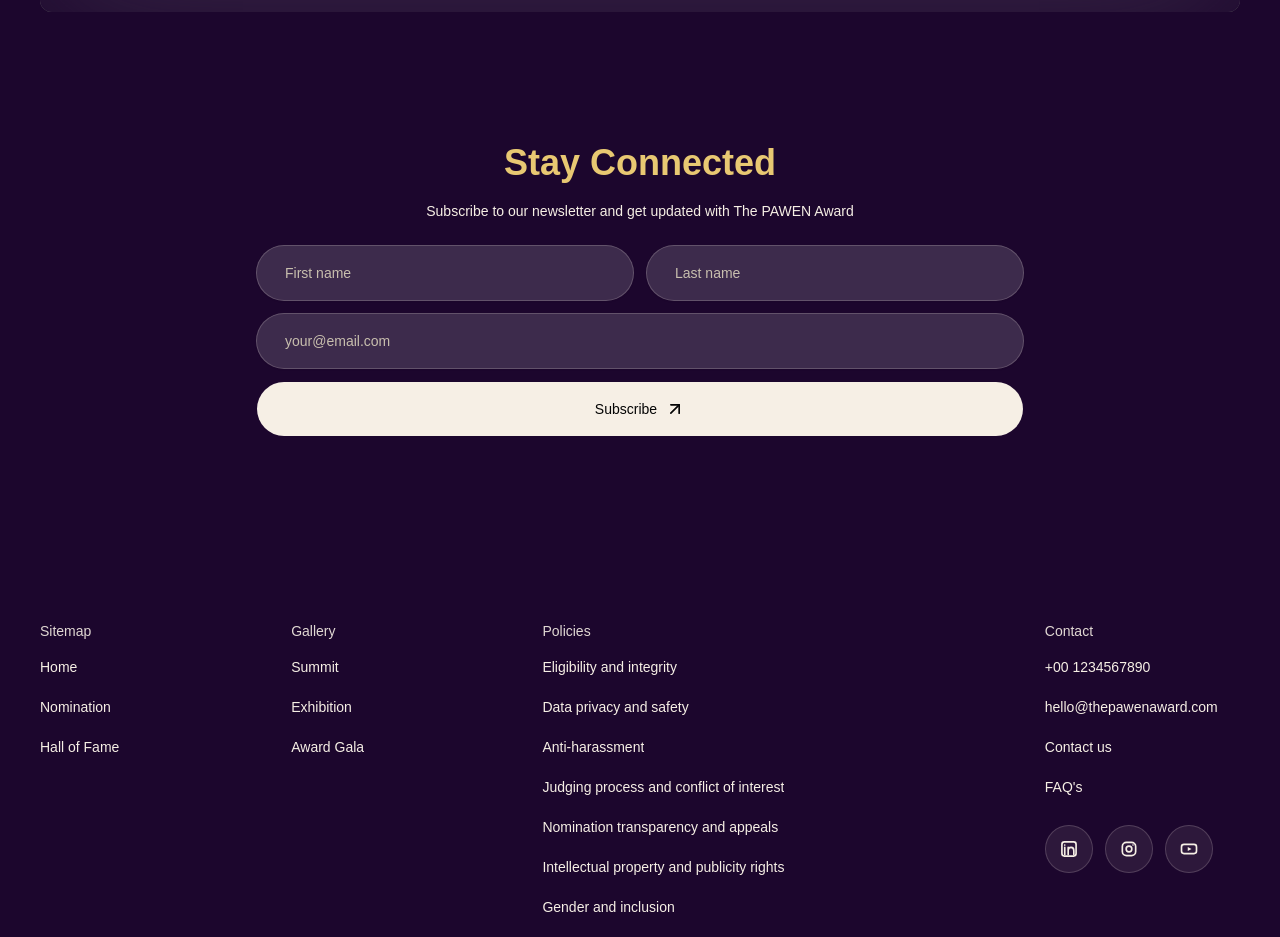
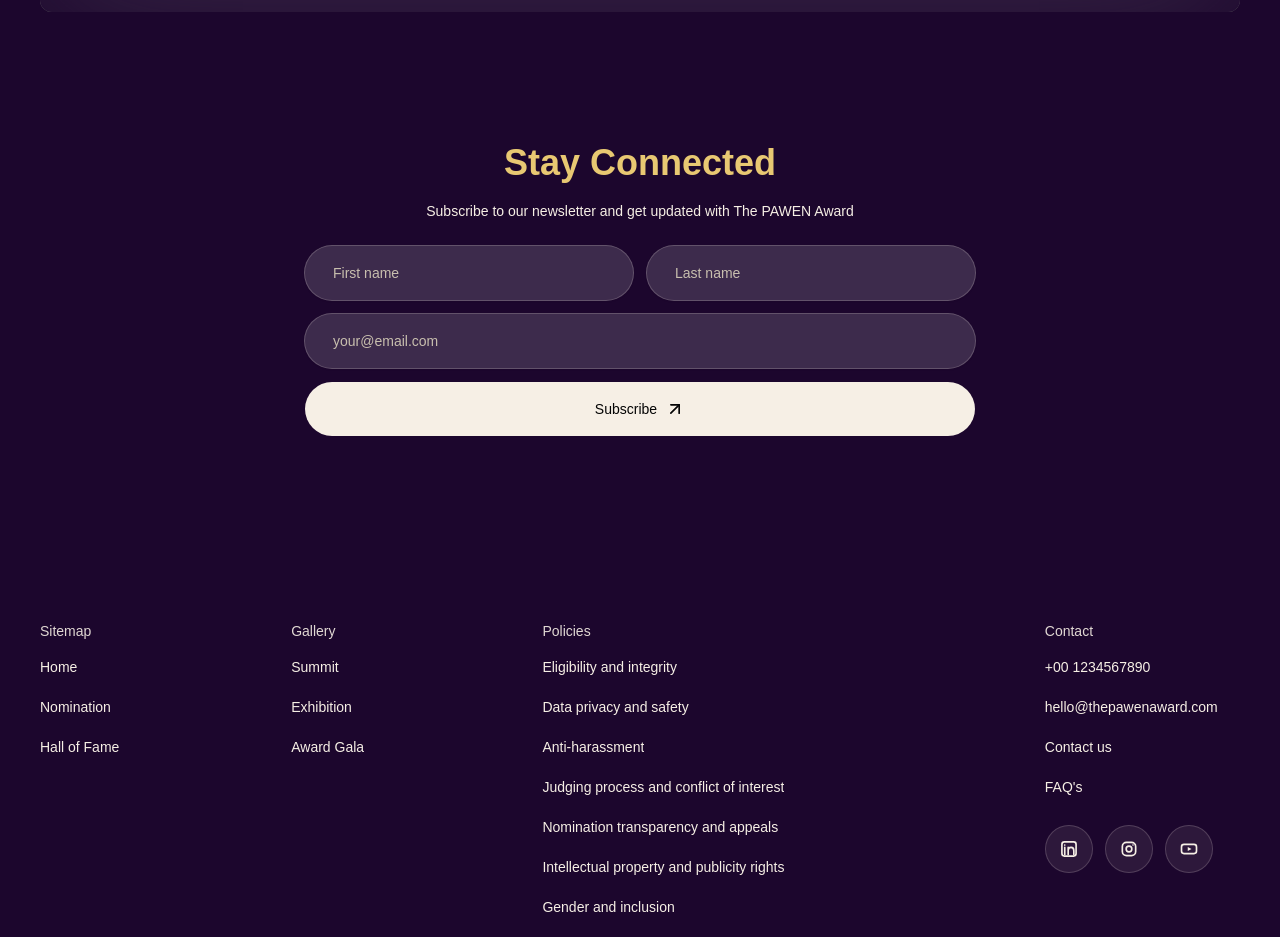
Before and after one commit to mercyharbo/pawen, a Next.js app: page / in a window 1280 px wide. Shown: the part 3996-4933 px from the top of the page. Built offline with nearby package versions, Linux system fonts and the light colour scheme; grey boxes are pictures that could not be loaded; a web font is replaced by a local one.

Commit message:
refactor: replace FooterTicketCta with NewsletterSection for improved layout and functionality

```diff
--- a/app/page.tsx
+++ b/app/page.tsx
@@ -1,5 +1,5 @@
 import { Hero } from '@/components/index/hero'
-import { FooterTicketCta } from '@/components/index/footer-ticket-cta'
+import { NewsletterSection } from '@/components/index/newsletter-section'
 import { SponsorsSection } from '@/components/index/sponsors-section'
 import { StorySection } from '@/components/index/story-section'
 import { TicketVenueSection } from '@/components/index/ticket-venue-section'
@@ -17,7 +17,7 @@ export default function Home() {
       <SponsorsSection />
       <WhyPawenSection />
       <TicketVenueSection ticketsUrl={externalLinks.tickets} />
-      <FooterTicketCta />
+      <NewsletterSection />
     </>
   )
 }
--- a/components/index/footer-ticket-cta.tsx
+++ b/components/index/newsletter-section.tsx
@@ -1,9 +1,9 @@
 import { FooterNewsletterForm } from '../footer-newsletter-form'
 
-export function FooterTicketCta() {
+export function NewsletterSection() {
   return (
     <section className='bg-pawen-brand-color px-5 py-10 text-primary sm:px-8 lg:px-10 lg:py-16'>
-      <div className='mx-auto flex w-full max-w-3xl flex-col items-center justify-center gap-5'>
+      <div className='mx-auto flex w-full max-w-2xl flex-col items-center justify-center gap-5'>
         <div className='flex max-w-xl flex-col items-center gap-3 text-center'>
           <h2 className='font-brand text-3xl font-semibold leading-tight text-accent sm:text-4xl'>
             Stay Connected
```
